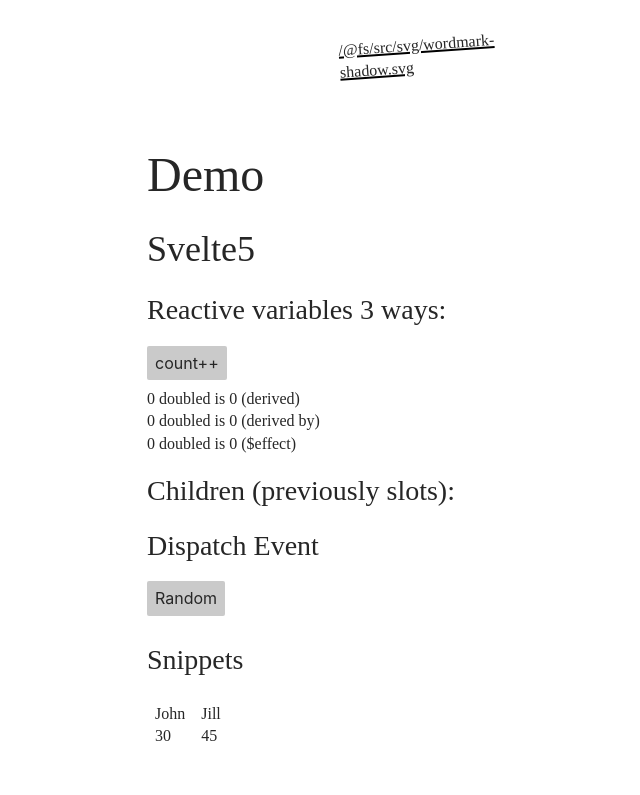
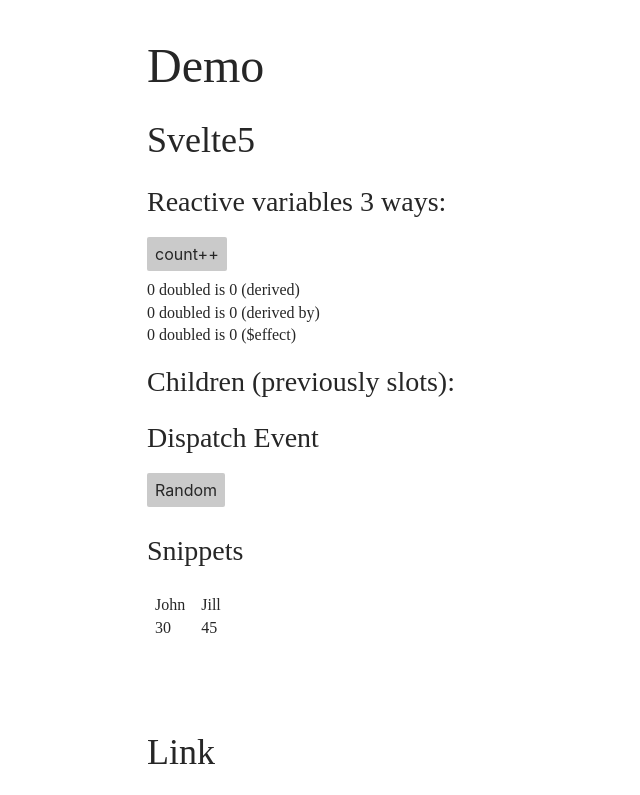
Before and after one commit to ccalobeto/missed-ec, a SvelteKit app: page /demo in a window 1280 px wide. Shown: the top 795 px of the page, without its empty margins (189-829 px from the left). Built offline with nearby package versions, Linux system fonts and the light colour scheme; a web font is replaced by a local one.

Commit message:
remove default header and footer

```diff
--- a/src/components/Index.svelte
+++ b/src/components/Index.svelte
@@ -8,7 +8,7 @@
 
 <ScrollyTelling {copy} />
 
-<Footer />
+<!-- <Footer /> -->
 
 <style>
 	.text-blocks {
--- a/src/routes/+layout.svelte
+++ b/src/routes/+layout.svelte
@@ -5,7 +5,7 @@
 	export let children;
 </script>
 
-<Header />
+<!-- <Header /> -->
 <main id="content">
 	{@render children?.()}
 </main>
```
